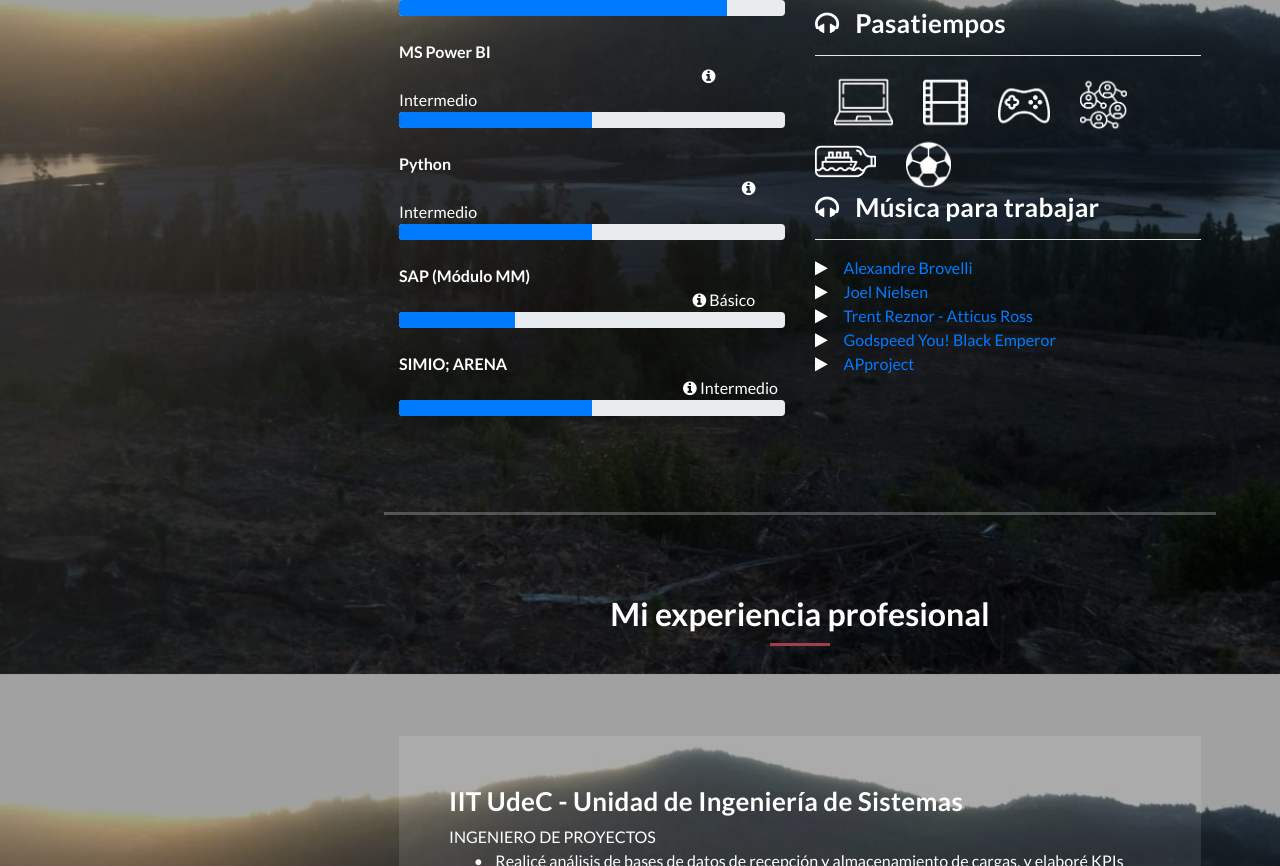
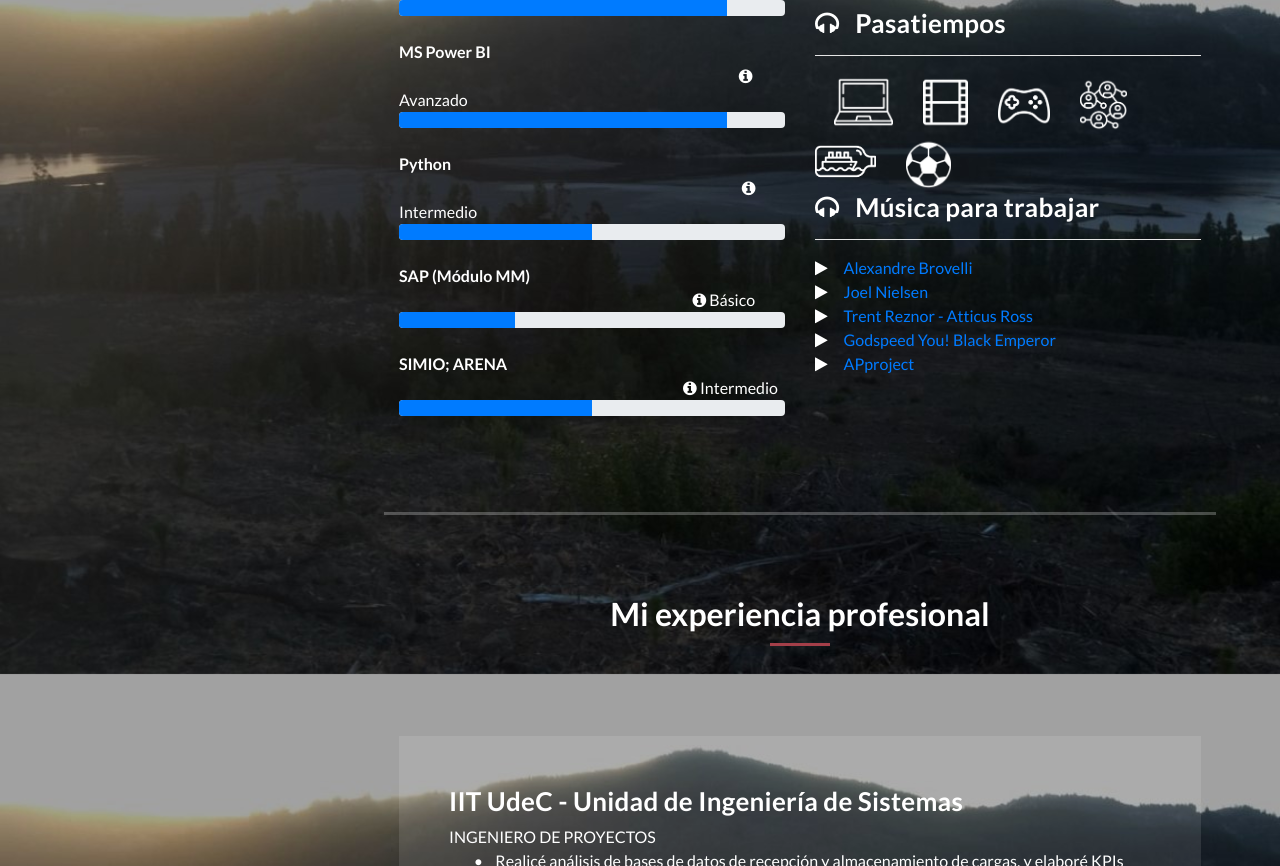
Before and after one commit to marceloigallegos/marceloigallegos.github.io, a plain HTML site: page index.html in a window 1280 px wide. Shown: the part 926-1792 px from the top of the page. Drawn offline with Linux system fonts and the light colour scheme.

Commit message:
Update index.html

```diff
--- a/index.html
+++ b/index.html
@@ -111,10 +111,10 @@ https://templatemo.com/tm-531-reflux
 					</br>
 					<div class="item">
                         <span class="title"><strong>MS Power BI</strong></span>
-						<span class="title"><strong>&nbsp;&nbsp;&nbsp;&nbsp;&nbsp;&nbsp;&nbsp;&nbsp;&nbsp;&nbsp;&nbsp;&nbsp;&nbsp;&nbsp;&nbsp;&nbsp;&nbsp;&nbsp;&nbsp;&nbsp;&nbsp;&nbsp;&nbsp;&nbsp;&nbsp;&nbsp;&nbsp;&nbsp;&nbsp;&nbsp;&nbsp;&nbsp;&nbsp;&nbsp;&nbsp;&nbsp;&nbsp;&nbsp;&nbsp;&nbsp;&nbsp;&nbsp;&nbsp;&nbsp;&nbsp;&nbsp;&nbsp;&nbsp;&nbsp;&nbsp;&nbsp;&nbsp;&nbsp;&nbsp;&nbsp;&nbsp;&nbsp;&nbsp;&nbsp;&nbsp;&nbsp;&nbsp;&nbsp;&nbsp;&nbsp;&nbsp;&nbsp;&nbsp;&nbsp;&nbsp;&nbsp;&nbsp;&nbsp;&nbsp;&nbsp;&nbsp;&nbsp;&nbsp;&nbsp;&nbsp;&nbsp;&nbsp;&nbsp;&nbsp;&nbsp;&nbsp;&nbsp;&nbsp;&nbsp;&nbsp;&nbsp;&nbsp;&nbsp;&nbsp;&nbsp;&nbsp;&nbsp;</strong></span>
-						<span class="level-label" data-bs-toggle="tooltip" data-bs-placement="left" title="Nivel intermedio"><i class="fa fa-info-circle"></i> Intermedio</span>
+						<span class="title"><strong>&nbsp;&nbsp;&nbsp;&nbsp;&nbsp;&nbsp;&nbsp;&nbsp;&nbsp;&nbsp;&nbsp;&nbsp;&nbsp;&nbsp;&nbsp;&nbsp;&nbsp;&nbsp;&nbsp;&nbsp;&nbsp;&nbsp;&nbsp;&nbsp;&nbsp;&nbsp;&nbsp;&nbsp;&nbsp;&nbsp;&nbsp;&nbsp;&nbsp;&nbsp;&nbsp;&nbsp;&nbsp;&nbsp;&nbsp;&nbsp;&nbsp;&nbsp;&nbsp;&nbsp;&nbsp;&nbsp;&nbsp;&nbsp;&nbsp;&nbsp;&nbsp;&nbsp;&nbsp;&nbsp;&nbsp;&nbsp;&nbsp;&nbsp;&nbsp;&nbsp;&nbsp;&nbsp;&nbsp;&nbsp;&nbsp;&nbsp;&nbsp;&nbsp;&nbsp;&nbsp;&nbsp;&nbsp;&nbsp;&nbsp;&nbsp;&nbsp;&nbsp;&nbsp;&nbsp;&nbsp;&nbsp;&nbsp;&nbsp;&nbsp;&nbsp;&nbsp;&nbsp;&nbsp;&nbsp;&nbsp;&nbsp;&nbsp;&nbsp;&nbsp;&nbsp;&nbsp;&nbsp;&nbsp;&nbsp;&nbsp;&nbsp;&nbsp;&nbsp;&nbsp;&nbsp;&nbsp;&nbsp;&nbsp;&nbsp;</strong></span>
+						<span class="level-label" data-bs-toggle="tooltip" data-bs-placement="left" title="Nivel avanzado"><i class="fa fa-info-circle"></i> Avanzado</span>
                         <div class="level-bar progress">
-							<div class="progress-bar level-bar-inner" role="progressbar" style="width: 50%" aria-valuenow="96"  aria-valuemin="0" aria-valuemax="96"></div>
+							<div class="progress-bar level-bar-inner" role="progressbar" style="width: 85%" aria-valuenow="96"  aria-valuemin="0" aria-valuemax="96"></div>
 						</div><!--//level-bar-->
                     </div><!--//item-->
 					</br>
```
